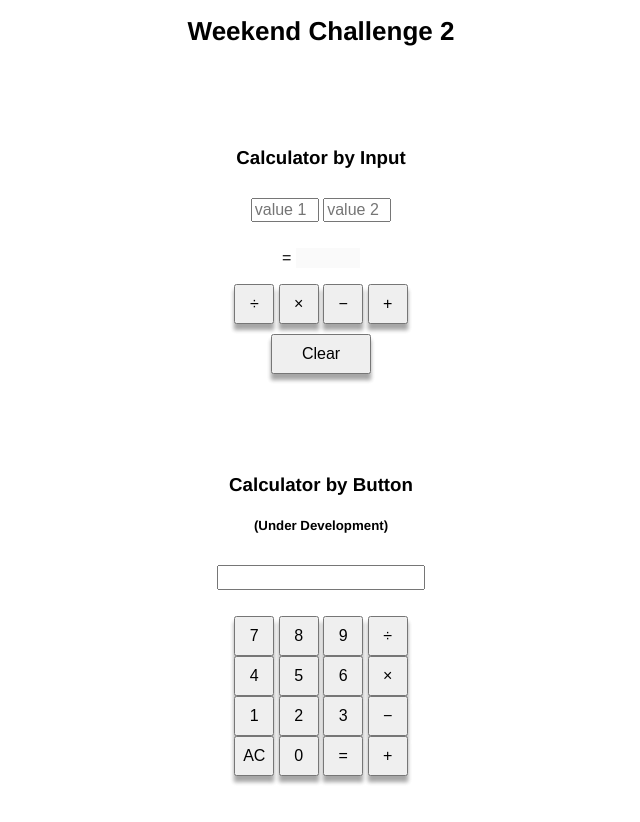
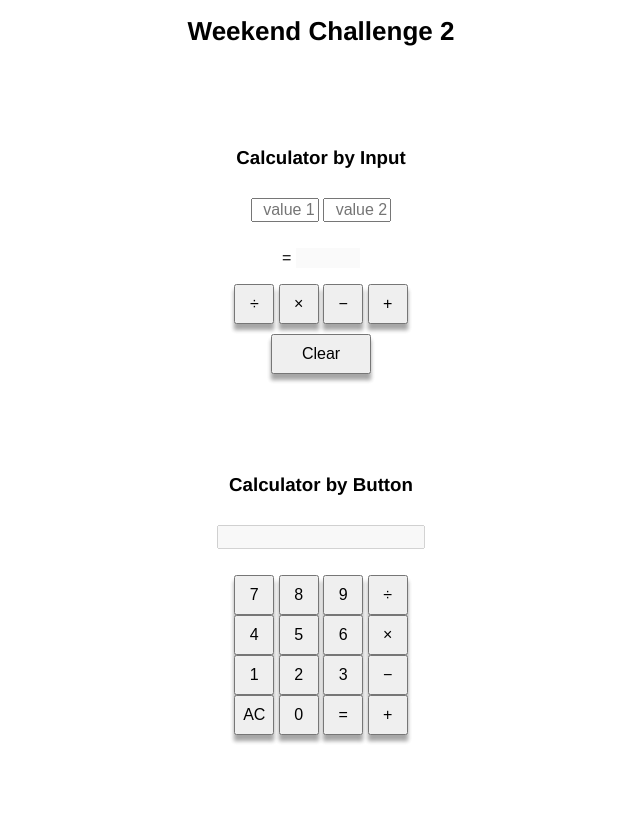
Before and after one commit to BluePawDev/calculator, a website: page views/index.html in a window 1280 px wide. Shown: the whole page, without its empty margins (319-959 px from the left). Drawn offline with Linux system fonts and the light colour scheme; files that its build step writes are made by us from their sources; files whose address does not match are found by name.

Commit message:
Update #txtInputOneA value disabled="disabled"

```diff
--- a/public/css/main.css
+++ b/public/css/main.css
@@ -20,6 +20,7 @@ h3{
 .input{
   width: 60px;
   margin: 10px 0 10px;
+  text-align: right;
 }
 
 .row{
--- a/views/index.html
+++ b/views/index.html
@@ -31,11 +31,8 @@
 
   <div id="rowTwo" class="row">
     <h3 class="heading">Calculator by Button</h3>
-    <h5 class="heading">(Under Development)</h5>
 
-    <p id="inputData"><input type="text" id="txtInputOneA" class="input" name="inputOneA" value="">
-      <!-- <input type="text" id="txtInputTwoA" class="input" name="inputTwo" placeholder="value 2" value=""> -->
-    </p>
+    <p id="inputData"><input type="text" id="txtInputOneA" class="input" name="inputOneA" value disabled="disabled"></p>
 
     <button type="button" id="cmd7" class="button" name="seven" value="7">7</button>
     <button type="button" id="cmd8" class="button" name="eight">8</button>
@@ -66,7 +63,7 @@
     <button type="button" id="cmdEqual" class="button" name="equal">=</button>
     <button type="button" id="cmdA" class="button" name="add">+</button>
   </div>
-  <br><br><br>
+  <br><br><br><br>
   <!-- end of #rowFive div -->
 
 </body>
```
